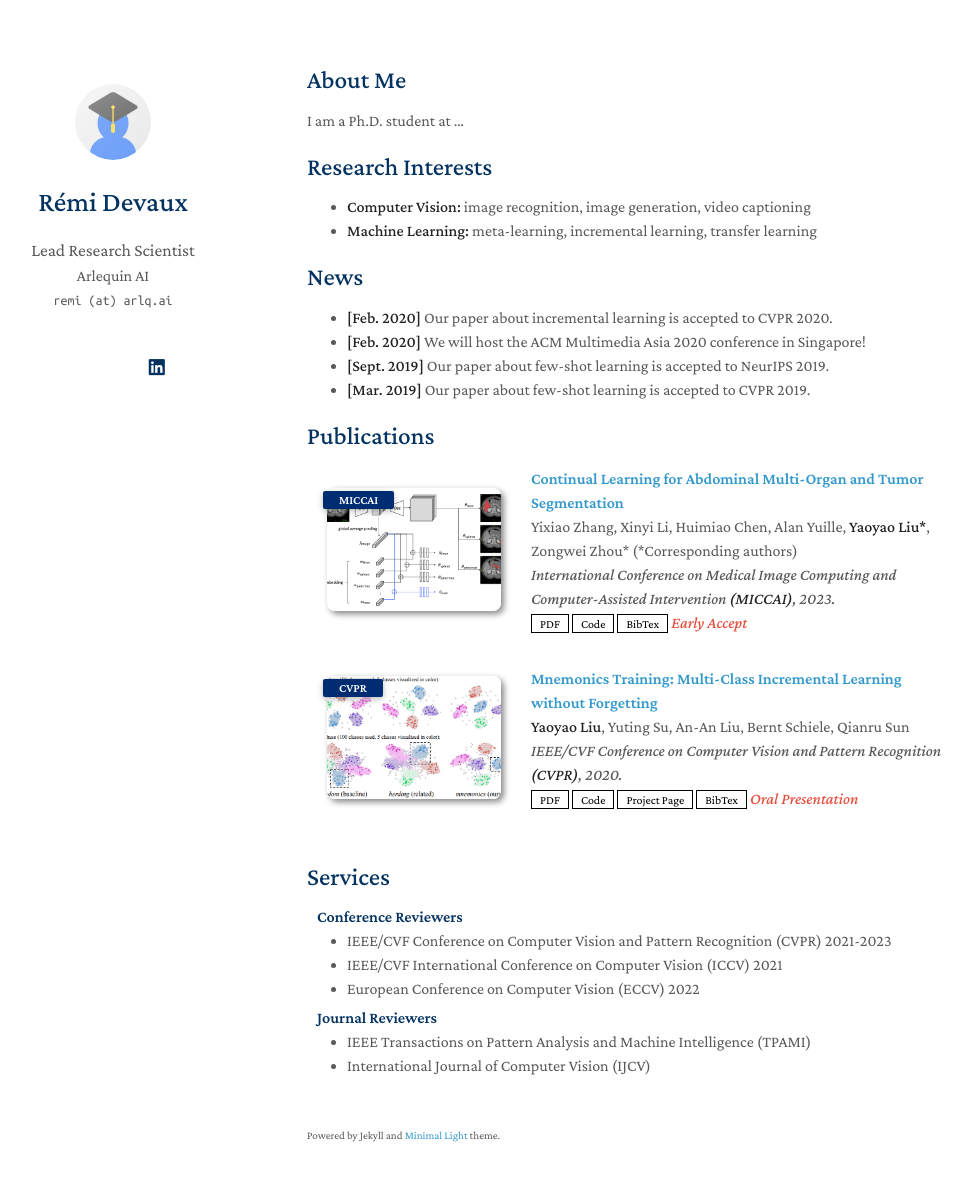
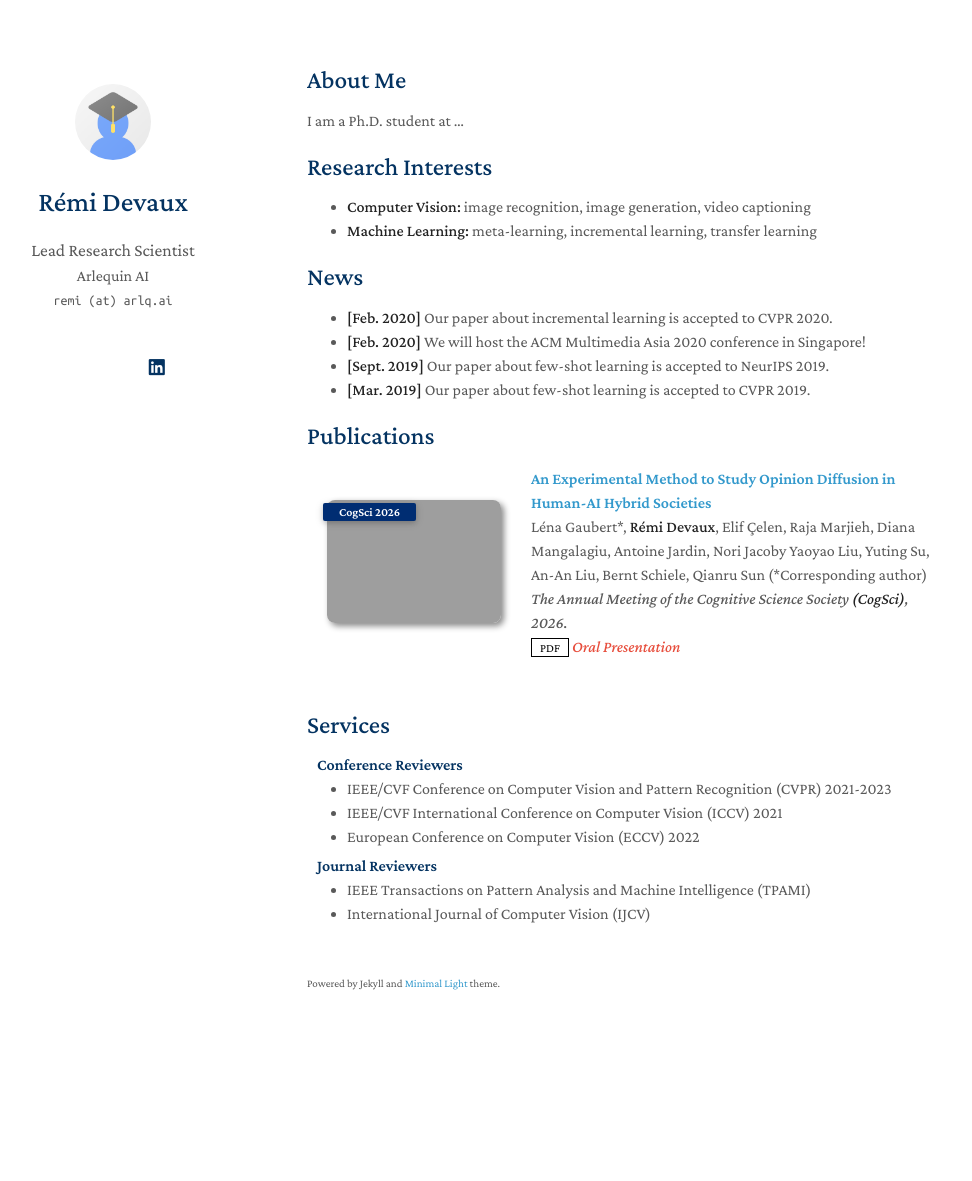
Before and after one commit to rdevaux309/rdevaux309.github.io, a Jekyll site: the page built from index.md, in a window 1280 px wide and 1216 px high. Shown: the top 1181 px of the window, without its empty margins (163-1135 px from the left). Built offline with Jekyll 4.4.1, drawn with Linux system fonts in a browser that asks for light colours; a style sheet for code colours, icons or effects is not loaded; our own code applies the rules of GitHub Pages for plain Markdown files; grey boxes are pictures that could not be loaded.

Commit message:
Update publications.yml
Add CogSci info

```diff
--- a/_data/publications.yml
+++ b/_data/publications.yml
@@ -1,22 +1,11 @@
 main:
 
-  - title: Continual Learning for Abdominal Multi-Organ and Tumor Segmentation
-    authors: Yixiao Zhang, Xinyi Li, Huimiao Chen, Alan Yuille, <strong>Yaoyao Liu*</strong>, Zongwei Zhou* (*Corresponding authors)
-    conference_short: MICCAI
-    conference: International Conference on Medical Image Computing and Computer-Assisted Intervention <strong>(MICCAI)</strong>, 2023.
-    pdf: https://arxiv.org/pdf/2306.00988.pdf
-    code: https://github.com/MrGiovanni/ContinualLearning
-    bibtex: https://bib.yliu.me/MICCAI23.txt
-    image: ./assets/img/teaser_example_2.png
-    notes: Early Accept
-
-  - title: "Mnemonics Training: Multi-Class Incremental Learning without Forgetting"
-    authors: <strong>Yaoyao Liu</strong>, Yuting Su, An-An Liu, Bernt Schiele, Qianru Sun
-    conference_short: CVPR
-    conference: IEEE/CVF Conference on Computer Vision and Pattern Recognition <strong>(CVPR)</strong>, 2020.
-    pdf: https://arxiv.org/pdf/2002.10211.pdf
-    code: https://github.com/yaoyao-liu/class-incremental-learning/tree/main/mnemonics-training
-    page: https://class-il.mpi-inf.mpg.de/mnemonics/
-    bibtex: https://class-il.mpi-inf.mpg.de/mnemonics/
+  - title: "An Experimental Method to Study Opinion Diffusion in Human-AI Hybrid Societies"
+    authors: Léna Gaubert*, <strong>Rémi Devaux</strong>, Elif Çelen, Raja Marjieh, Diana Mangalagiu, Antoine Jardin, Nori Jacoby Yaoyao Liu, Yuting Su, An-An Liu, Bernt Schiele, Qianru Sun (*Corresponding author)
+    conference_short: CogSci 2026
+    conference: The Annual Meeting of the Cognitive Science Society <strong>(CogSci)</strong>, 2026.
+    pdf: https://arxiv.org/pdf/2605.09197
+    #code: https://github.com/yaoyao-liu/class-incremental-learning/tree/main/mnemonics-training
+    #bibtex: https://class-il.mpi-inf.mpg.de/mnemonics/
     notes: Oral Presentation
-    image: ./assets/img/teaser_example.png
+    image: ./assets/img/cogsci_teaser.png
```
